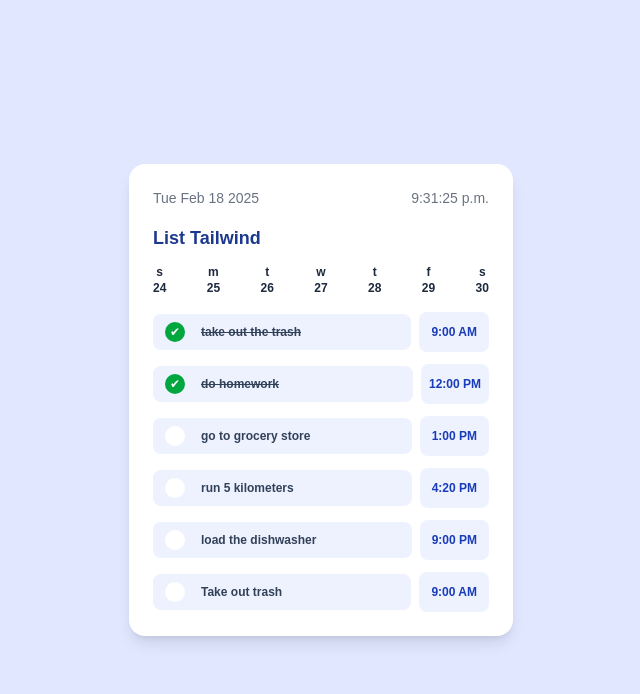
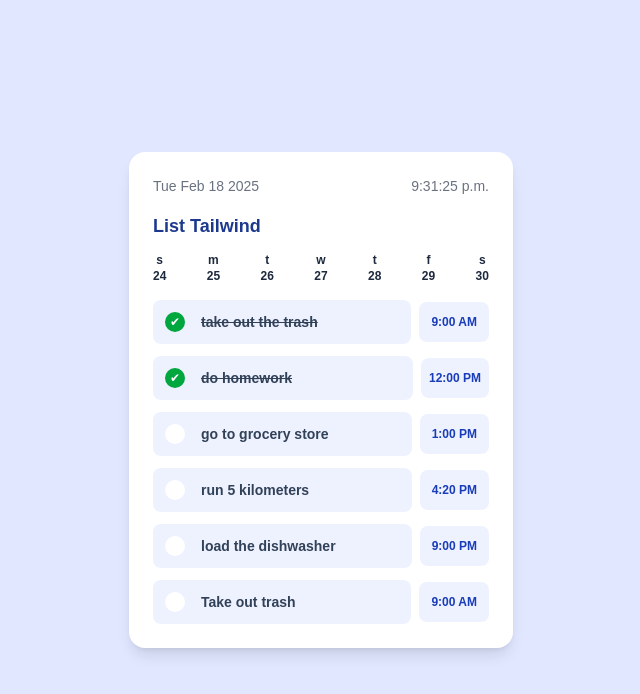
Before and after one commit to Jacklb19/List-tw, a Next.js app: page / in a window 1280 px wide. Shown: the top 694 px of the page, without its empty margins (319-959 px from the left). Built offline with nearby package versions, Linux system fonts and the light colour scheme.

Commit message:
letras tamaño

```diff
--- a/src/app/page.tsx
+++ b/src/app/page.tsx
@@ -21,50 +21,50 @@
 
         <ul className="space-y-3">
           <li className="flex items-center justify-between">
-            <span className="flex items-center gap-4 bg-indigo-50 rounded-lg px-3 py-2 flex-1 mr-2">
+            <span className="flex items-center gap-4 bg-indigo-50 rounded-lg px-3 py-3 flex-1 mr-2">
               <span className="h-5 w-5 flex items-center justify-center rounded-full bg-green-600 text-white text-xs">✔</span>
-              <s className="text-slate-700 text-xs font-bold">take out the trash</s>
+              <s className="text-slate-700 text-sm font-bold">take out the trash</s>
             </span>
             <time className="bg-indigo-50 rounded-lg px-3 py-3 text-xs text-blue-800 font-semibold">9:00 AM</time>
           </li>
 
           <li className="flex items-center justify-between">
-            <span className="flex items-center gap-4 bg-indigo-50 rounded-lg px-3 py-2 flex-1 mr-2">
+            <span className="flex items-center gap-4 bg-indigo-50 rounded-lg px-3 py-3 flex-1 mr-2">
               <span className="h-5 w-5 flex items-center justify-center rounded-full bg-green-600 text-white text-xs">✔</span>
-              <s className="text-slate-700 text-xs font-bold">do homework</s>
+              <s className="text-slate-700 text-sm font-bold">do homework</s>
             </span>
             <time className="bg-indigo-50 rounded-lg px-2 py-3 text-xs text-blue-800 font-semibold">12:00 PM</time>
           </li>
 
           <li className="flex items-center justify-between">
-            <span className="flex items-center gap-4 bg-indigo-50 rounded-lg px-3 py-2 flex-1 mr-2">
+            <span className="flex items-center gap-4 bg-indigo-50 rounded-lg px-3 py-3 flex-1 mr-2">
               <span className="h-5 w-5 flex items-center justify-center bg-white rounded-full"></span>
-              <span className="text-slate-700 text-xs font-bold">go to grocery store</span>
+              <span className="text-slate-700 text-sm font-bold">go to grocery store</span>
             </span>
             <time className="bg-indigo-50 rounded-lg px-3 py-3 text-xs text-blue-800 font-semibold">1:00 PM</time>
           </li>
 
           <li className="flex items-center justify-between">
-            <span className="flex items-center gap-4 bg-indigo-50 rounded-lg px-3 py-2 flex-1 mr-2">
+            <span className="flex items-center gap-4 bg-indigo-50 rounded-lg px-3 py-3 flex-1 mr-2">
               <span className="h-5 w-5 flex items-center justify-center bg-white rounded-full"></span>
-              <span className="text-slate-700 text-xs font-bold">run 5 kilometers</span>
+              <span className="text-slate-700 text-sm font-bold">run 5 kilometers</span>
             </span>
             <time className="bg-indigo-50 rounded-lg px-3 py-3 text-xs text-blue-800  font-semibold">4:20 PM</time>
           </li>
 
           <li className="flex items-center justify-between">
-            <span className="flex items-center gap-4 bg-indigo-50 rounded-lg px-3 py-2 flex-1 mr-2">
+            <span className="flex items-center gap-4 bg-indigo-50 rounded-lg px-3 py-3 flex-1 mr-2">
               <span className="h-5 w-5 flex items-center justify-center bg-white rounded-full"></span>
-              <span className="text-slate-700 text-xs font-bold">load the dishwasher</span>
+              <span className="text-slate-700 text-sm font-bold">load the dishwasher</span>
             </span>
             <time className="bg-indigo-50 rounded-lg px-3 py-3 text-xs text-blue-800 font-semibold">9:00 PM</time>
           </li>
 
 
           <li className="flex items-center justify-between">
-            <span className="flex items-center gap-4 bg-indigo-50 rounded-lg px-3 py-2 flex-1 mr-2">
+            <span className="flex items-center gap-4 bg-indigo-50 rounded-lg px-3 py-3 flex-1 mr-2">
               <span className="h-5 w-5 flex items-center justify-center bg-white rounded-full"></span>
-              <span className="text-slate-700 text-xs font-bold">Take out trash</span>
+              <span className="text-slate-700 text-sm font-bold">Take out trash</span>
             </span>
             <time className="bg-indigo-50 rounded-lg px-3 py-3 text-xs text-blue-800 font-semibold">9:00 AM</time>
           </li>
```
